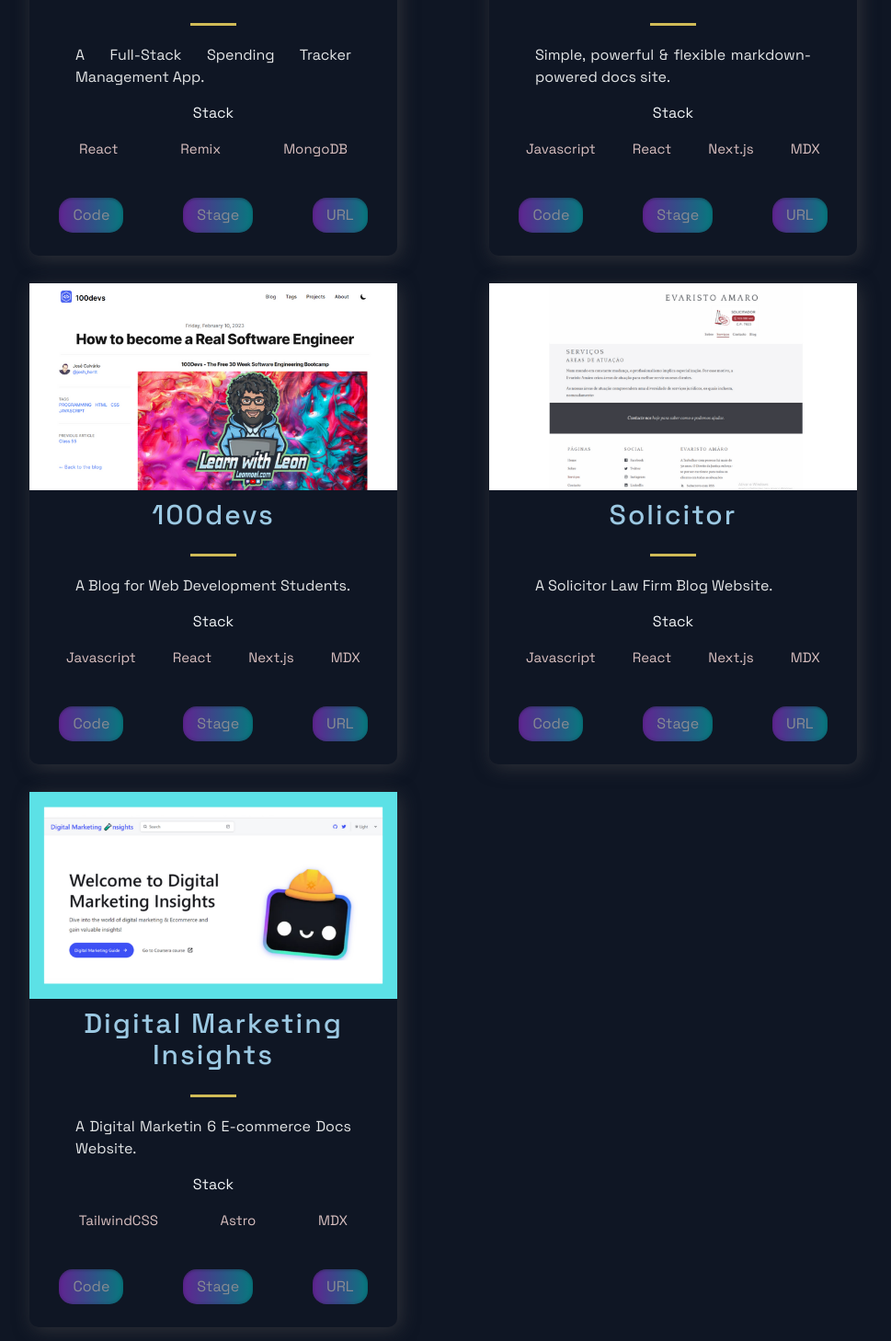
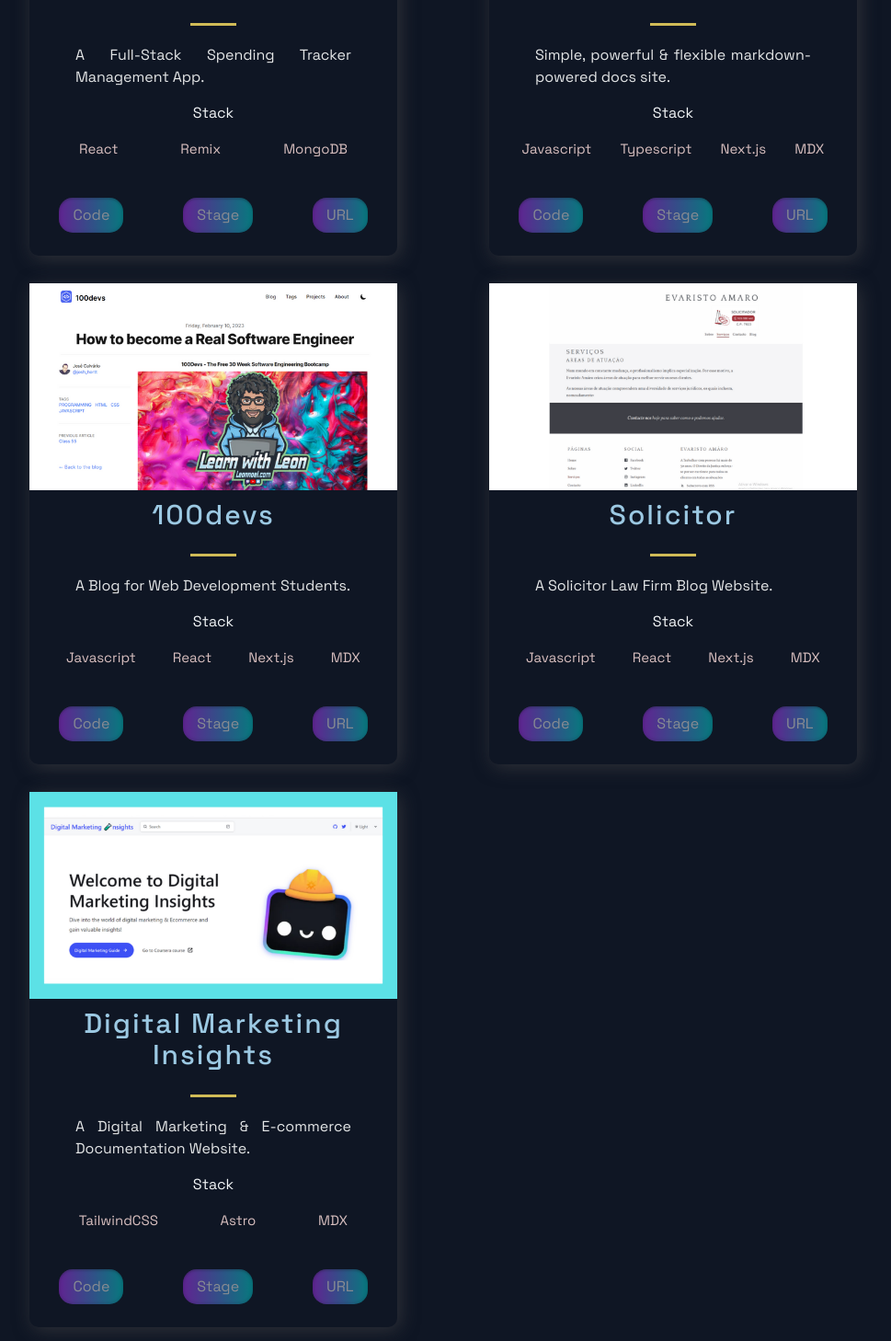
Before and after one commit to Joshhortt/portfolio-app, a Next.js app: page / in a window 1280 px wide. Shown: the part 7320-8778 px from the top of the page at 92% size, without its empty margins (158-1127 px from the left). Built offline with nearby package versions, Linux system fonts and the light colour scheme.

Commit message:
fix: latest added project 'typo'

```diff
--- a/src/constants/constants.js
+++ b/src/constants/constants.js
@@ -215,7 +215,7 @@
     title: "Project Prodigy",
     description: "Simple, powerful & flexible markdown-powered docs site.",
     image: "/images/24.png",
-    tags: ["Javascript", "React", "Next.js", "MDX"],
+    tags: ["Javascript", "Typescript", "Next.js", "MDX"],
     source: "https://project-prodigy.vercel.app/",
     visit: "https://github.com/Joshhortt/project-prodigy",
     id: 23,
@@ -240,7 +240,7 @@
   },
   {
     title: "Digital Marketing Insights",
-    description: "A Digital Marketin 6 E-commerce Docs Website.",
+    description: "A Digital Marketing & E-commerce Documentation Website.",
     image: "/images/27.png",
     tags: ["TailwindCSS", "Astro", "MDX"],
     source: "https://digital-marketing-insights.vercel.app/",
```
